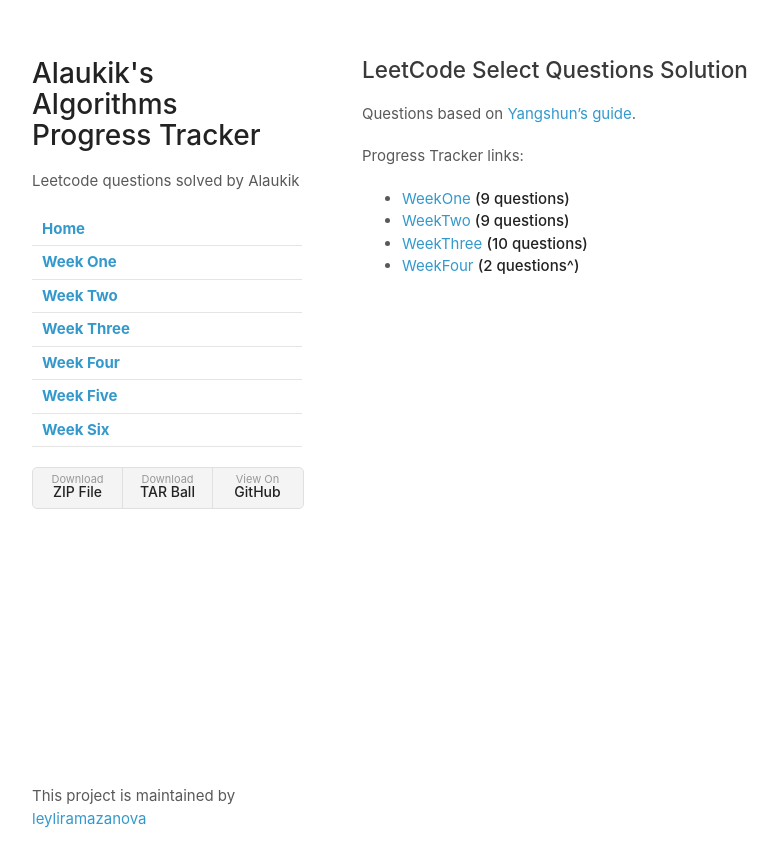
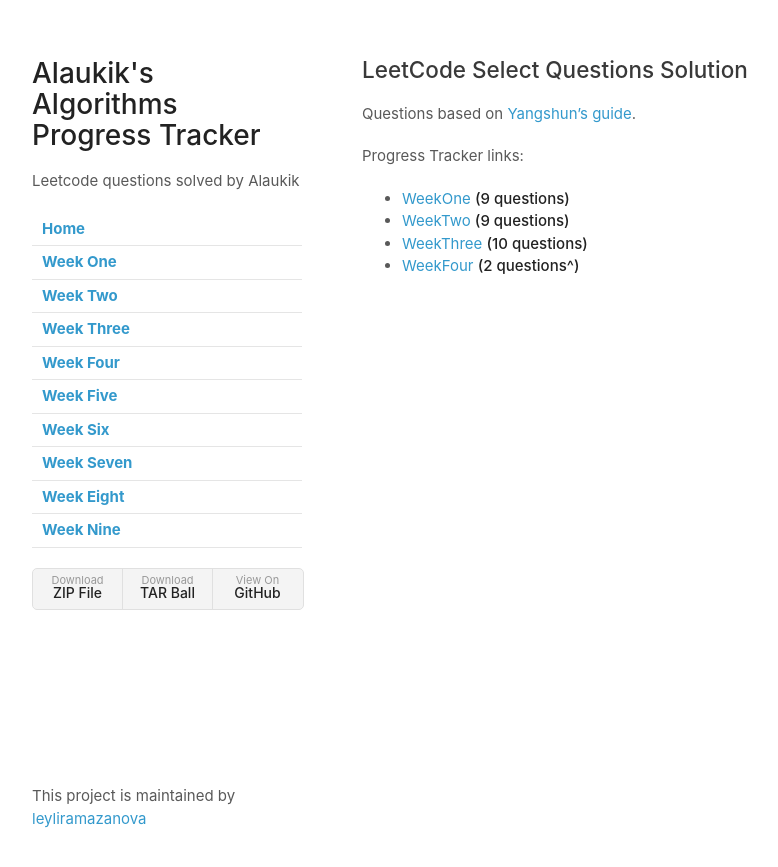
Before and after one commit to leyliramazanova/Five-Weeks-of-Leet-Code, a Jekyll site: the page built from index.md, in a window 1280 px wide. Shown: the top 867 px of the page, without its empty margins (68-846 px from the left). Built offline with Jekyll 4.4.1, drawn with Linux system fonts in a browser that asks for light colours; our own code applies the rules of GitHub Pages for plain Markdown files.

Commit message:
Update _config.yml

```diff
--- a/_config.yml
+++ b/_config.yml
@@ -17,3 +17,9 @@ navigation:
     url: weekFive
   - title: Week Six
     url: weekSix
+  - title: Week Seven
+    url: weekSeven
+  - title: Week Eight
+    url: weekEight
+  - title: Week Nine
+    url: weekNine
```
